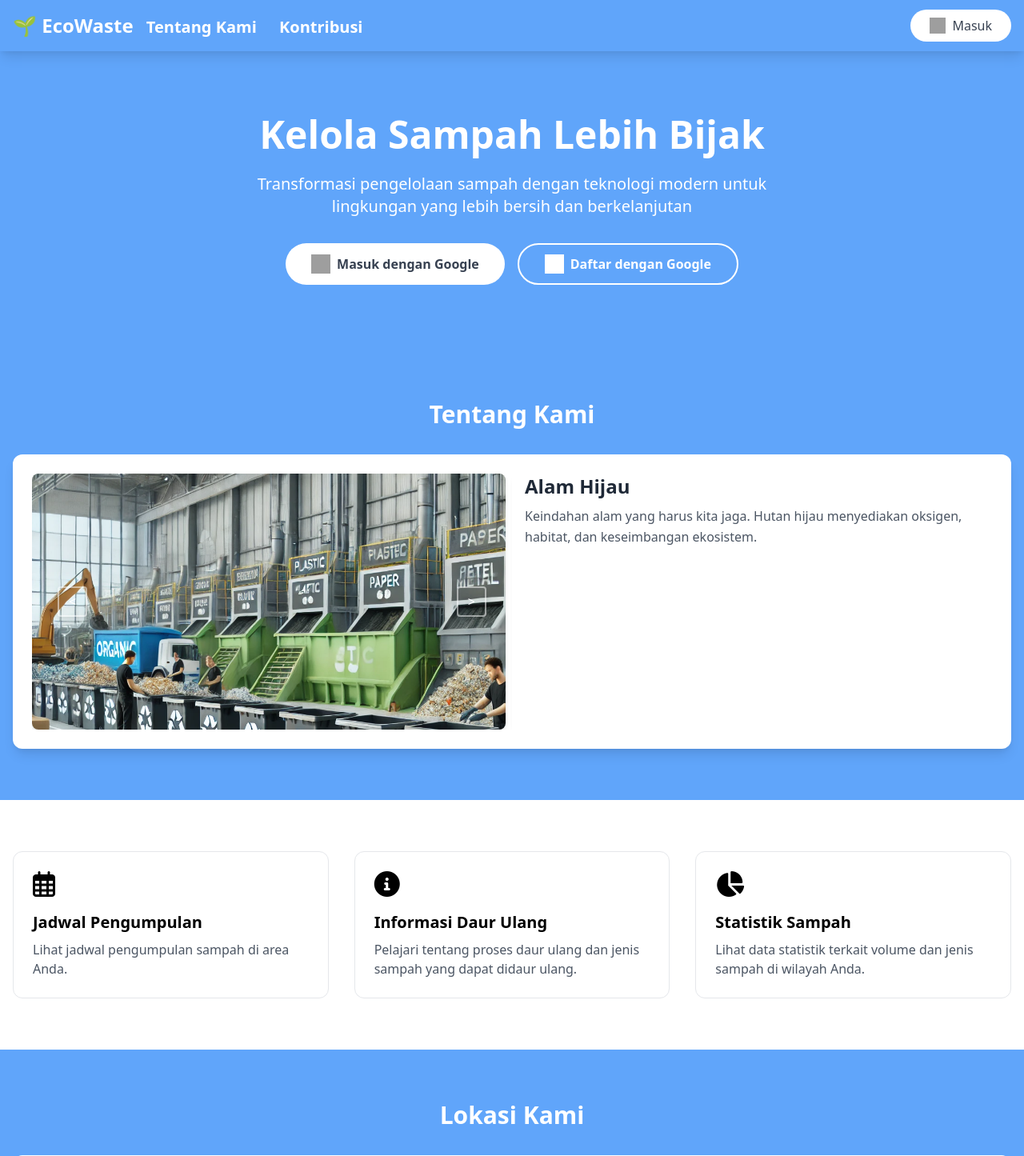
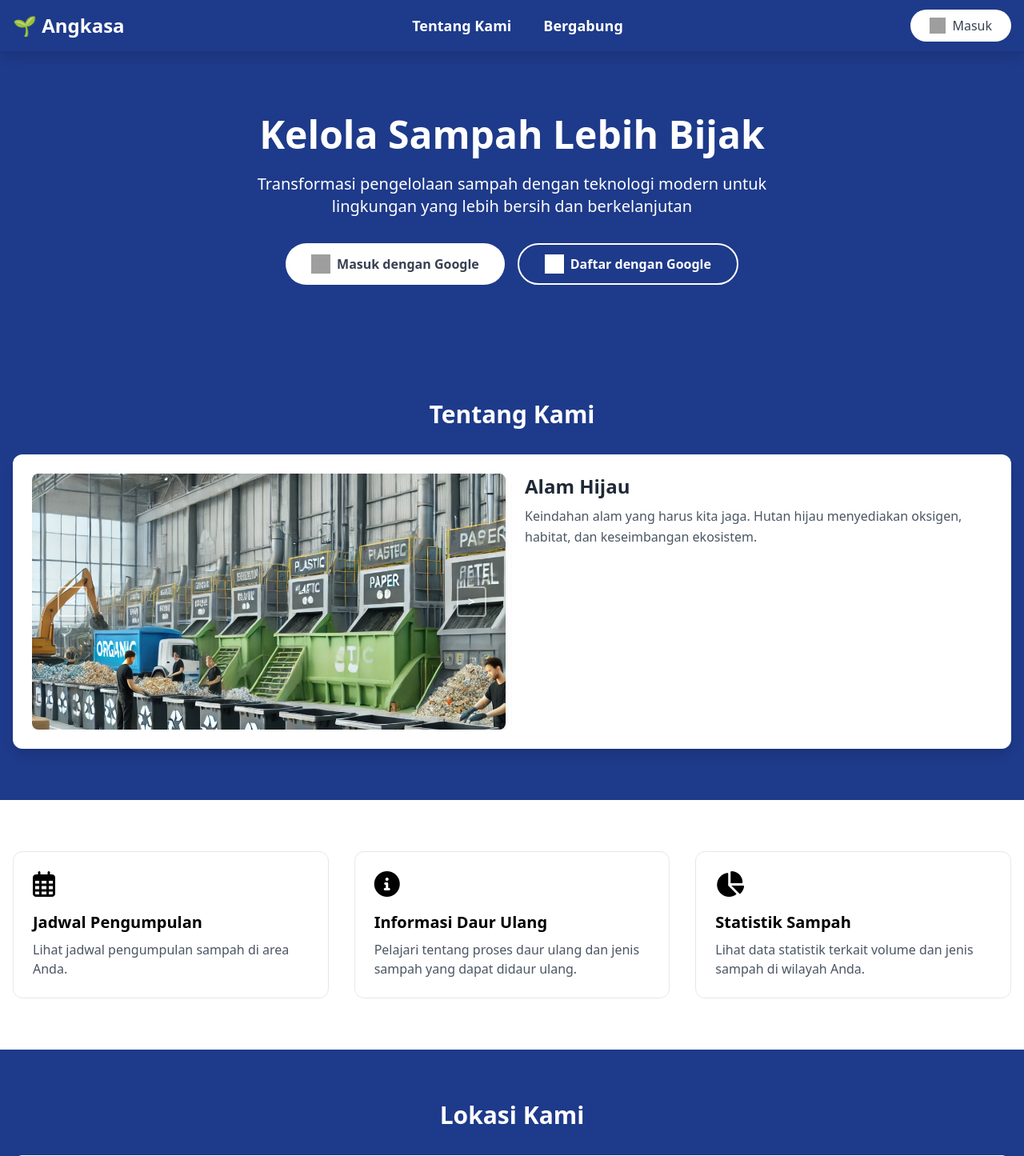
Before and after one commit to CodinginID/EcoTrack, a Flask app: page / in a window 1280 px wide. Shown: the top 1445 px of the page at 80% size. Run offline with Flask 3, Linux system fonts and the light colour scheme; some libraries are stand-ins or nearby versions; grey boxes are pictures that could not be loaded.

Commit message:
fix(ecotrack): fixing layout

```diff
--- a/app/templates/index2.html
+++ b/app/templates/index2.html
@@ -5,43 +5,68 @@
     <meta charset="UTF-8">
     <meta name="viewport" content="width=device-width, initial-scale=1.0">
     <link rel="shortcut icon" href="https://www.svgrepo.com/show/475656/google-color.svg" type="image/x-icon">
-    <title>🌱 EcoWaste - Pengelolaan Sampah Modern</title>
+    <title>🌱 Angkasa - Pengelolaan Sampah Modern</title>
     <link href="https://cdn.jsdelivr.net/npm/tailwindcss@2.2.19/dist/tailwind.min.css" rel="stylesheet">
     <link rel="stylesheet" href="https://cdn.jsdelivr.net/npm/@glidejs/glide@3.4.1/dist/css/glide.core.min.css">
     <link rel="stylesheet" href="https://cdn.jsdelivr.net/npm/@glidejs/glide@3.4.1/dist/css/glide.theme.min.css">
     <link rel="stylesheet" href="https://cdnjs.cloudflare.com/ajax/libs/font-awesome/6.0.0/css/all.min.css"
-    integrity="sha512-9usAa10IRO0HhonpyAIVpjrylPvoDwiPUiKdWk5t3PyolY1cOd4DSE0Ga+ri4AuTroPR5aQvXU9xC6qOPnzFeg=="
-    crossorigin="anonymous" referrerpolicy="no-referrer" />
+        integrity="sha512-9usAa10IRO0HhonpyAIVpjrylPvoDwiPUiKdWk5t3PyolY1cOd4DSE0Ga+ri4AuTroPR5aQvXU9xC6qOPnzFeg=="
+        crossorigin="anonymous" referrerpolicy="no-referrer" />
 </head>
 
-<body class="bg-blue-400">
+<body class="bg-blue-900">
 
     <!-- Navbar -->
     <nav class="bg-emerald-600 shadow-lg">
         <div class="max-w-7xl mx-auto px-4">
             <div class="flex justify-between items-center h-16">
                 <div class="flex-shrink-0">
-                    <span class="text-white text-2xl font-bold">🌱 EcoWaste</span>
-                    <a href="#about"
+                    <span class="text-white text-2xl font-bold">🌱 Angkasa</span>
+
+                    <!-- Tombol Hamburger -->
+                    <button id="menu-toggle" class="lg:hidden text-white text-2xl focus:outline-none">
+                        <i class="fas fa-bars"></i>
+                    </button>
+                    <!-- <a href="#about"
                         class="text-white text-xl font-bold px-3 py-2 rounded-md text-sm font-medium">Tentang Kami</a>
                     <a href="#contribute"
-                        class="text-white text-xl font-bold px-3 py-2 rounded-md text-sm font-medium">Kontribusi</a>
+                        class="text-white text-xl font-bold px-3 py-2 rounded-md text-sm font-medium">Kontribusi</a> -->
                 </div>
-                <div class="flex space-x-4">
+                <!-- Menu -->
+                <div id="nav-menu" class="hidden lg:flex space-x-4">
+                    <a href="#about" class="text-white text-lg px-3 py-2 rounded-md text-sm font-semibold">Tentang
+                        Kami</a>
+                    <a href="#contribute"
+                        class="text-white text-lg px-3 py-2 rounded-md text-sm font-semibold">Bergabung</a>
+                </div>
+
+                <!-- <div class="flex space-x-4">
                     <a href="#login"
                         class="bg-white hover:bg-gray-100 text-gray-700 px-6 py-2 rounded-full font-medium flex items-center transition duration-300">
                         <img src="https://www.svgrepo.com/show/475656/google-color.svg" alt="Google Logo"
                             class="w-5 h-5 mr-2">
                         Masuk
                     </a>
-                    <!-- <a href="#signup"
-                        class="bg-blue-700 hover:bg-emerald-800 text-white px-6 py-2 rounded-full font-medium flex items-center transition duration-300">
+                </div> -->
+                <!-- Login Button -->
+                <div class="hidden lg:flex">
+                    <a href="#login"
+                        class="bg-white hover:bg-gray-100 text-gray-700 px-6 py-2 rounded-full font-medium flex items-center transition duration-300">
                         <img src="https://www.svgrepo.com/show/475656/google-color.svg" alt="Google Logo"
-                            class="w-5 h-5 mr-2 filter brightness-0 invert">
-                        Daftar
-                    </a> -->
+                            class="w-5 h-5 mr-2">
+                        Masuk
+                    </a>
                 </div>
             </div>
+        </div>
+        <div id="mobile-menu" class="hidden lg:hidden bg-emerald-700">
+            <a href="#about" class="block text-white text-lg px-4 py-2"><b>Tentang Kami</b></a>
+            <a href="#contribute" class="block text-white text-lg px-4 py-2"><b>Bergabung</b></a>
+            <a href="#login"
+                class="bg-white hover:bg-gray-100 text-gray-700 w-auto px-4 py-2 rounded-full font-medium flex items-center transition duration-300 shadow-md max-w-xs">
+                <img src="https://www.svgrepo.com/show/475656/google-color.svg" alt="Google Logo" class="w-5 h-5 mr-2">
+                Masuk dengan Google
+            </a>
         </div>
     </nav>
 
@@ -73,7 +98,7 @@
     <!-- Fitur -->
 
     <!-- slider  -->
-    <section class="py-16">
+    <section class="py-16" id="about">
         <div class="max-w-7xl mx-auto px-4">
             <h2 class="text-3xl font-bold text-white text-center mb-8">Tentang Kami</h2>
             <div class="bg-white rounded-xl shadow-lg p-6">
@@ -83,16 +108,16 @@
                             <div class="glide__track" data-glide-el="track">
                                 <ul class="glide__slides">
                                     <li class="glide__slide">
-                                        <img src="testing.jpg" alt="Alam Hijau"
+                                        <img src="{{url_for('static', filename='images/testing.jpg')}}" alt="Alam Hijau"
                                             class="w-full h-80 object-cover rounded-lg shadow-md">
                                     </li>
                                     <li class="glide__slide">
-                                        <img src="testing2.jpg" alt="Hutan Tropis"
-                                            class="w-full h-80 object-cover rounded-lg shadow-md">
+                                        <img src="  {{url_for('static', filename='images/testing2.jpg')}}"
+                                            alt="Hutan Tropis" class="w-full h-80 object-cover rounded-lg shadow-md">
                                     </li>
                                     <li class="glide__slide">
-                                        <img src="testing3.jpg" alt="Sungai Jernih"
-                                            class="w-full h-80 object-cover rounded-lg shadow-md">
+                                        <img src="{{url_for('static', filename='images/testing3.jpg')}}"
+                                            alt="Sungai Jernih" class="w-full h-80 object-cover rounded-lg shadow-md">
                                     </li>
                                 </ul>
                             </div>
@@ -153,7 +178,8 @@
                         <i class="fa-solid fa-circle-info fa-2x"></i>
                     </div>
                     <h3 class="text-xl font-bold mb-2">Informasi Daur Ulang</h3>
-                    <p class="text-gray-600">Pelajari tentang proses daur ulang dan jenis sampah yang dapat didaur ulang.</p>
+                    <p class="text-gray-600">Pelajari tentang proses daur ulang dan jenis sampah yang dapat didaur
+                        ulang.</p>
                 </div>
 
                 <div class="p-6 border rounded-xl hover:shadow-lg transition duration-300">
@@ -191,8 +217,8 @@
                             </div>
                             <div class="mt-2">
                                 <span class="text-lg text-gray-600">Email:</span>
-                                <a href="mailto:info@ecowaste.id"
-                                    class="text-blue-500 hover:text-blue-700">info@ecowaste.id</a>
+                                <a href="mailto:info@Angkasa.id"
+                                    class="text-blue-500 hover:text-blue-700">info@Angkasa.id</a>
                             </div>
                         </div>
                         <!-- <p class="text-lg text-gray-600">Kami berlokasi di Jalan Pondok Indah Raya, Pondok Indah, Kecamatan Kebayoran Lama, Kota Jakarta Selatan, Daerah Khusus Ibukota Jakarta 12310</p> -->
@@ -205,12 +231,13 @@
 
 
     <!-- Google Form Section -->
-    <section class="bg-gray-50 py-16">
+    <section class="bg-gray-50 py-16" id="contribute">
         <div class="max-w-4xl mx-auto px-4">
             <h2 class="text-3xl font-bold text-blue-500 text-center mb-8">Bergabung dengan Komunitas</h2>
             <div class="bg-white rounded-xl shadow-lg p-6">
-                <iframe src="https://docs.google.com/forms/d/e/1FAIpQLSdEJr9RRTU4O0EVlj_cADF4ZxVNMdRMmCmQWrth9tI_mDnaNA/viewform?embedded=true" width="100%"
-                    height="800" frameborder="0" marginheight="0" marginwidth="0" class="rounded-lg">
+                <iframe
+                    src="https://docs.google.com/forms/d/e/1FAIpQLSdEJr9RRTU4O0EVlj_cADF4ZxVNMdRMmCmQWrth9tI_mDnaNA/viewform?embedded=true"
+                    width="100%" height="800" frameborder="0" marginheight="0" marginwidth="0" class="rounded-lg">
                     Memuat...
                 </iframe>
             </div>
@@ -228,7 +255,8 @@
                 </a>
                 <a href="https://www.twitter.com" target="_blank"
                     class="text-gray-700 hover:text-blue-500 transition duration-300">
-                    <img src="https://www.svgrepo.com/show/303115/twitter-3-logo.svg" alt="Twitter Logo" class="w-12 h-12">
+                    <img src="https://www.svgrepo.com/show/303115/twitter-3-logo.svg" alt="Twitter Logo"
+                        class="w-12 h-12">
                 </a>
                 <a href="https://www.tiktok.com" target="_blank"
                     class="text-gray-700 hover:text-blue-500 transition duration-300">
@@ -242,7 +270,7 @@
     <!-- Footer -->
     <footer class="bg-emerald-600 text-white py-8">
         <div class="max-w-7xl mx-auto px-4 text-center">
-            <p class="text-sm">&copy; 2024 EcoWaste. All rights reserved.</p>
+            <p class="text-sm">&copy; 2024 Angkasa. All rights reserved.</p>
         </div>
     </footer>
 
@@ -271,6 +299,11 @@
             lucide.createIcons();
         });
     </script>
+    <script>
+        document.getElementById("menu-toggle").addEventListener("click", function () {
+            document.getElementById("mobile-menu").classList.toggle("hidden");
+        });
+    </script>
 
 </body>
 
```
Also changed, not shown: app/static/images/testing.jpg (renamed from app/templates/testing.jpg), app/static/images/testing2.jpg (renamed from app/templates/testing2.jpg), app/static/images/testing3.jpg (renamed from app/templates/testing3.jpg).
